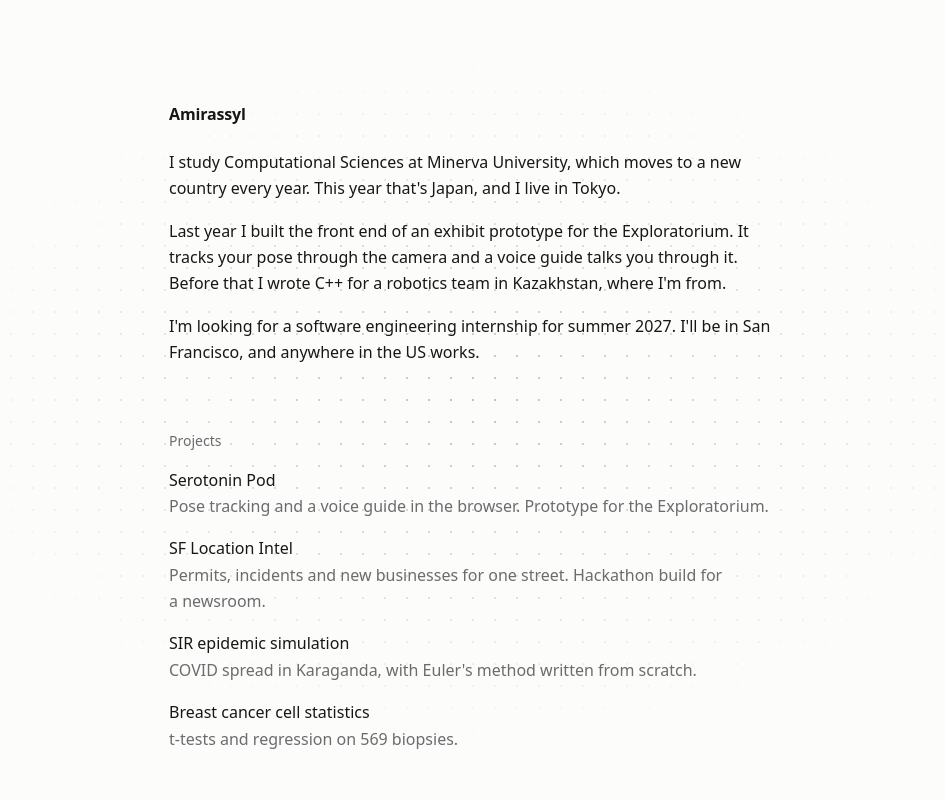
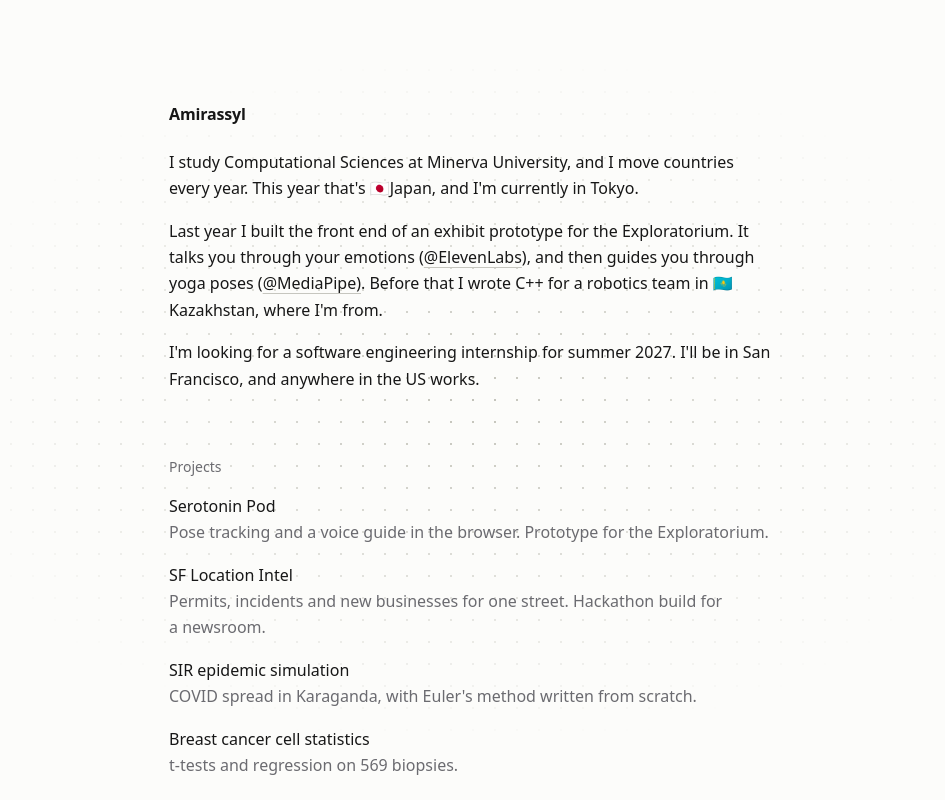
Before and after one commit to amirassyl/amirassyl.dev, an Astro site: page / in a window 1280 px wide. Shown: the top 800 px of the page, without its empty margins (167-1112 px from the left). Built offline with nearby package versions, Linux system fonts and the light colour scheme; Astro itself is replaced by a stand-in of ours.

Commit message:
Revise introduction and contact links in index.astro
Updated personal introduction and project descriptions. Changed email link text to 'Email' and added Telegram link.

```diff
--- a/src/pages/index.astro
+++ b/src/pages/index.astro
@@ -14,13 +14,14 @@ const posts = (await getPosts()).slice(0, 5);
     <h1 class="name">{site.shortName}</h1>
     <div class="intro">
       <p>
-        I study Computational Sciences at Minerva University, which moves to a new country every year. This year
-        that's Japan, and I live in Tokyo.
+        I study Computational Sciences at Minerva University, and I move countries every year. This year
+        that's 🇯🇵Japan, and I'm currently in Tokyo.
       </p>
       <p>
-        Last year I built the front end of an exhibit prototype for the Exploratorium. It tracks your pose through
-        the camera and a voice guide talks you through it. Before that I wrote C++ for a robotics team in
-        Kazakhstan, where I'm from.
+        Last year I built the front end of an exhibit prototype for the Exploratorium.
+        It talks you through your emotions (<a href="https://elevenlabs.io/conversational-ai">@ElevenLabs</a>),
+        and then guides you through yoga poses (<a href="https://developers.google.com/edge/mediapipe/solutions/vision/pose_landmarker">@MediaPipe)</a>.
+        Before that I wrote C++ for a robotics team in 🇰🇿Kazakhstan, where I'm from.
       </p>
       <p>
         I'm looking for a software engineering internship for summer 2027. I'll be in San Francisco, and anywhere
@@ -62,9 +63,10 @@ const posts = (await getPosts()).slice(0, 5);
       <h2 class="label">Contact</h2>
       <p>
         Outside of code I play classical guitar and piano. Say hi:{' '}
-        <a href={`mailto:${site.email}`}>{site.email}</a>,{' '}
+        <a href={`mailto:${site.email}`}>Email</a>,{' '}
         <a href={site.links.linkedin} rel="noopener">LinkedIn</a>,{' '}
-        <a href={site.links.github} rel="noopener">GitHub</a>.
+        <a href={site.links.github} rel="noopener">GitHub</a>,{' '}
+        <a href={site.links.telegram} rel="noopener">Telegram</a>.
       </p>
     </section>
   </div>
```
